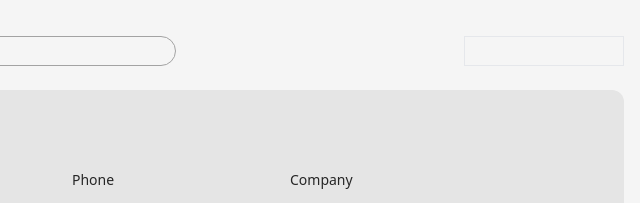
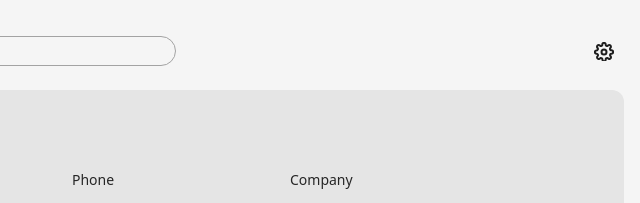
Before and after one commit to burhanudinrabbani666/address-book, a plain HTML site: page index.html in a window 1280 px wide. Shown: the top 203 px of the page, 640-1280 px from the left. Drawn offline with nearby package versions, Linux system fonts and the light colour scheme.

Commit message:
set home page

```diff
--- a/index.html
+++ b/index.html
@@ -75,7 +75,11 @@
           class="border border-neutral-400 py-1 w-xl rounded-full indent-4"
           placeholder="Search"
         />
-        <div class="inline-block w-40 border"></div>
+        <div class="inline-block flex px-2">
+          <a href="#" class="mx-auto flex items-center"
+            ><img src="/images/icon/home-page/setting.svg" alt="setting"
+          /></a>
+        </div>
       </section>
       <section
         id="contacts-section"
```
